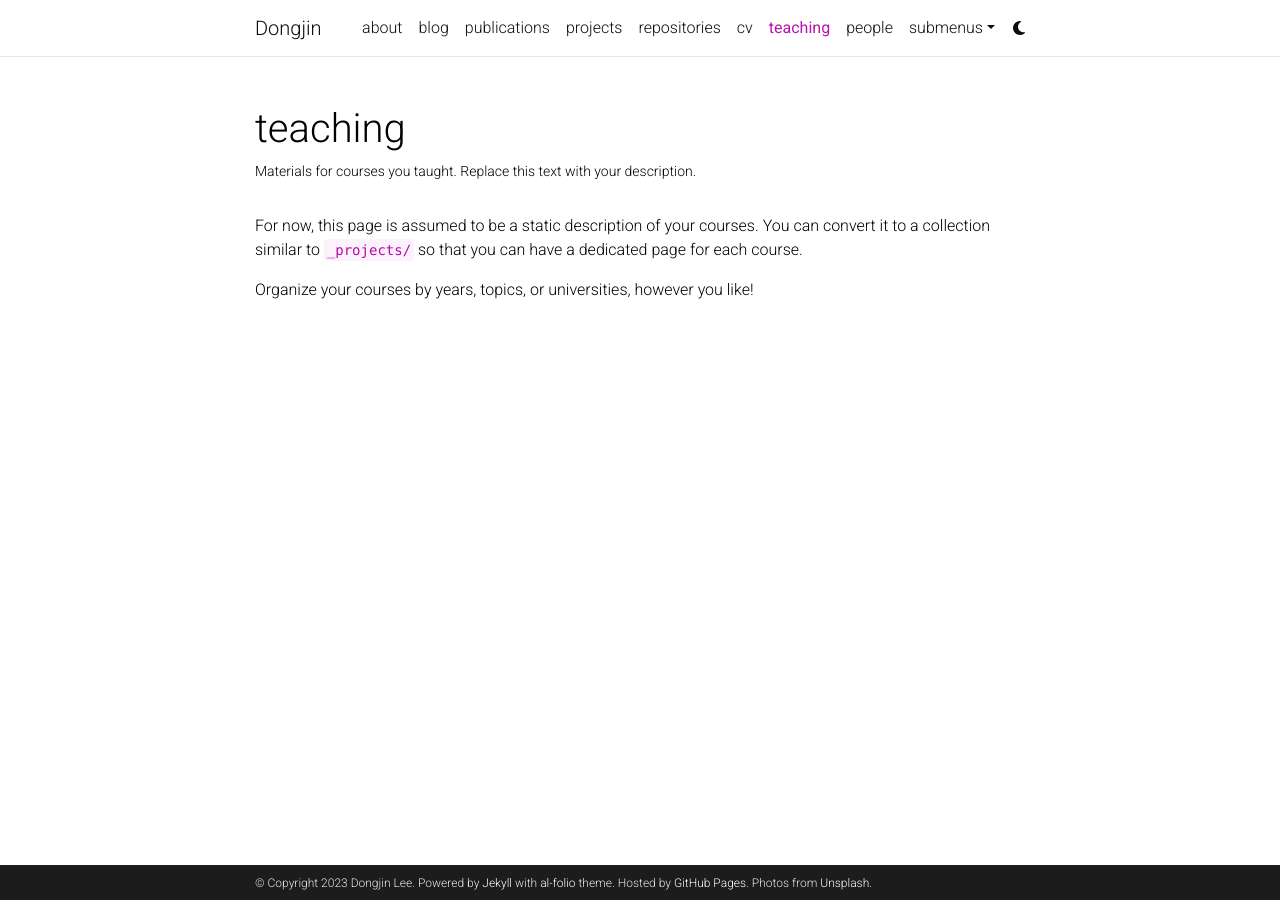
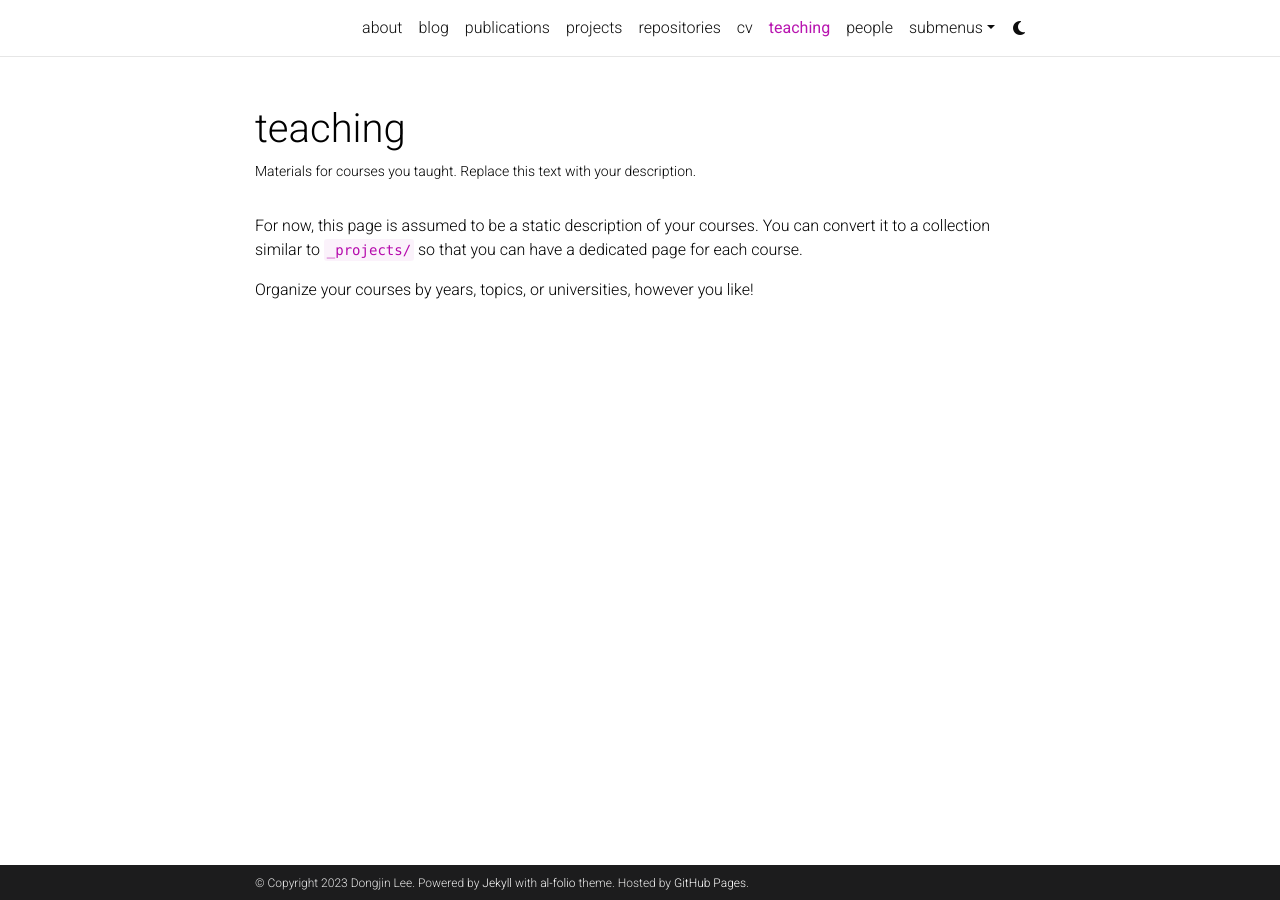
Before and after one commit to leedongjin001224/leedongjin001224.github.io, a Jekyll site: the page built from _pages/teaching.md, in a window 1280 px wide. Built offline with Jekyll 4.4.1, drawn with Linux system fonts in a browser that asks for light colours; comment, search, counter and statistics services are not loaded; a style sheet for code colours, icons or effects is not loaded.

Commit message:
Update _config.yml

```diff
--- a/_config.yml
+++ b/_config.yml
@@ -2,7 +2,7 @@
 # Site settings
 # -----------------------------------------------------------------------------
 
-title: Dongjin # the website title (if blank, full name will be used instead)
+title: # the website title (if blank, full name will be used instead)
 first_name: Dongjin
 middle_name:
 last_name: Lee
@@ -12,7 +12,7 @@
 footer_text: >
   Powered by <a href="https://jekyllrb.com/" target="_blank">Jekyll</a> with <a href="https://github.com/alshedivat/al-folio">al-folio</a> theme.
   Hosted by <a href="https://pages.github.com/" target="_blank">GitHub Pages</a>.
-  Photos from <a href="https://unsplash.com" target="_blank">Unsplash</a>.
+#Photos from <a href="https://unsplash.com" target="_blank">Unsplash</a>.
 keywords: jekyll, jekyll-theme, academic-website, portfolio-website  # add your own keywords or leave empty
 
 lang: en # the language of your site (for example: en, fr, cn, ru, etc.)
```
